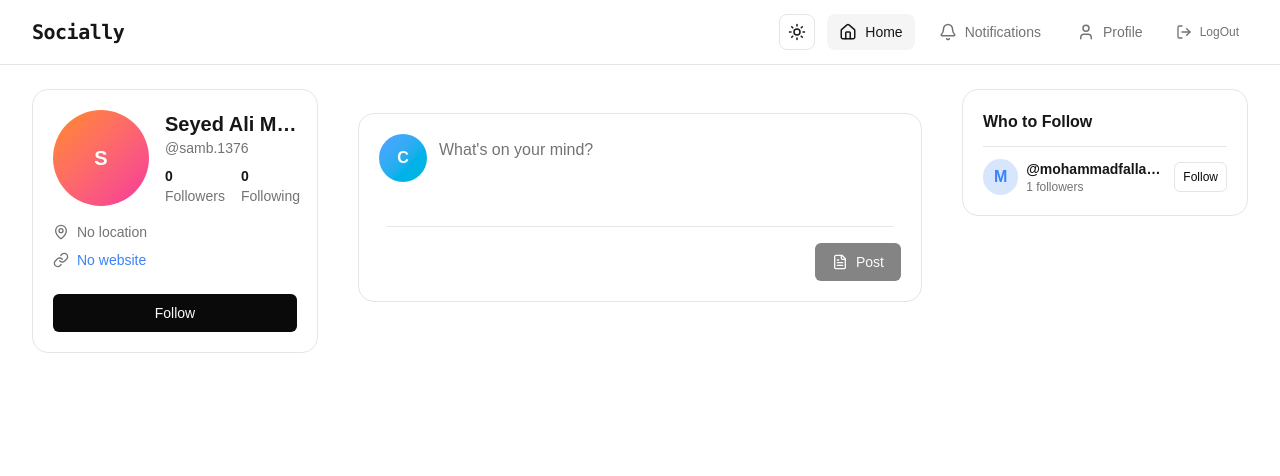
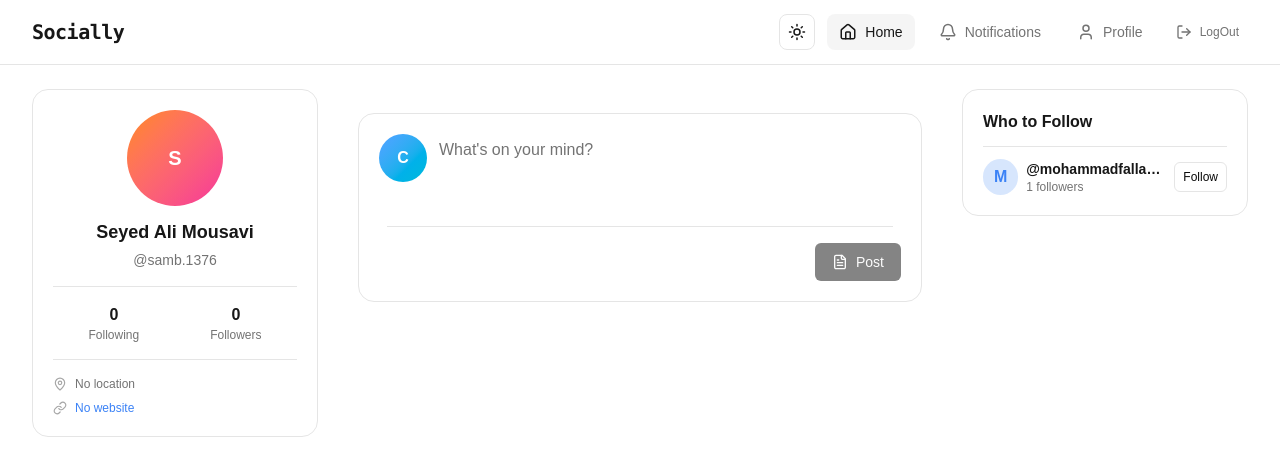
Before and after one commit to Five-o-One/Socially, a React (Vite) app: page / in a window 1280 px wide. Shown: the top 476 px of the page. Built offline with nearby package versions, Linux system fonts and the light colour scheme.

Commit message:
refactor(components): standardize AppTab and UserRow

```diff
--- a/src/components/AppTab/AppTab.tsx
+++ b/src/components/AppTab/AppTab.tsx
@@ -1,24 +1,59 @@
-export default function AppTab() {
+import AppIcon from "@/components/AppIcon/AppIcon";
+import type { NameIcon } from "@/types/AppIcon";
+
+export interface TabItem {
+  id: string;
+  label: string;
+  icon?: NameIcon;
+  count?: number;
+}
+
+interface AppTabProps {
+  tabs: TabItem[];
+  activeTab: string;
+  onChange: (tabId: string) => void;
+  className?: string;
+}
+
+export function AppTab({
+  tabs,
+  activeTab,
+  onChange,
+  className = "",
+}: AppTabProps) {
   return (
-    <div className="flex relative flex-wrap rounded-2xl bg-border p-1 shadow-sm text-sm font-bold gap-1">
-      <label className="flex-1 flex items-center justify-center cursor-pointer">
-        <input
-          type="radio"
-          name="radio"
-          defaultChecked
-          className="peer hidden"
-        />
-        <span className="w-full flex items-center justify-center rounded-lg py-2 text-text-secondary transition-all ease-in-out peer-checked:bg-card peer-checked:text-text peer-checked:shadow-sm">
-          Posts
-        </span>
-      </label>
-
-      <label className="flex-1 flex items-center justify-center cursor-pointer">
-        <input type="radio" name="radio" className="peer hidden" />
-        <span className="w-full flex items-center justify-center rounded-lg py-2 text-text-secondary transition-all ease-in-out peer-checked:bg-card peer-checked:text-text peer-checked:shadow-sm">
-          Likes
-        </span>
-      </label>
+    <div className={`flex w-full border-b border-border bg-card ${className}`}>
+      {tabs.map((tab) => {
+        const isActive = activeTab === tab.id;
+        return (
+          <button
+            key={tab.id}
+            type="button"
+            onClick={() => onChange(tab.id)}
+            className={`relative flex flex-1 items-center justify-center gap-2 py-3.5 text-sm font-semibold transition-colors ${
+              isActive ? "text-text" : "text-text-secondary hover:text-text"
+            }`}
+          >
+            {tab.icon && (
+              <AppIcon
+                nameIcon={tab.icon}
+                size={16}
+                isFilled={isActive && tab.icon === "Heart"}
+                className={isActive ? "text-text" : "text-text-secondary"}
+              />
+            )}
+            <span>{tab.label}</span>
+            {typeof tab.count === "number" && (
+              <span className="text-xs text-text-tertiary">({tab.count})</span>
+            )}
+            {isActive && (
+              <span className="absolute bottom-0 left-0 right-0 h-0.5 bg-text" />
+            )}
+          </button>
+        );
+      })}
     </div>
   );
 }
+
+export default AppTab;
--- a/src/components/UserInfo/UserRow.tsx
+++ b/src/components/UserInfo/UserRow.tsx
@@ -1,83 +1,65 @@
-/**
- * @component UserRow
- * @description Single row showing a suggested user to follow — avatar,
- * optional name, username, follower count, and a Follow button. Meant to
- * be repeated (e.g. via .map()) inside a "Who to Follow" list container,
- * which is not part of this component.
- *
- * @prop {string} avatarSrc - Profile image URL, passed to AppImage
- * @prop {string} [name] - Full display name (optional; falls back to
- *   username for the AppImage alt/placeholder letter when not provided)
- * @prop {string} username - Username shown below the name
- * @prop {number} followers - Number of followers this user has
- * @prop {() => void} onFollow - Called when the Follow button is clicked
- *
- * @example
- * <UserRow
- *   avatarSrc="/avatar.jpg"
- *   name="Farshad Hosseini"
- *   username="@f.e.h.farshad"
- *   followers={1}
- *   onFollow={() => followUser(userId)}
- * />
- *
- * @example
- * // name is optional — falls back to username
- * <UserRow
- *   avatarSrc=""
- *   username="@mohammadfallah.w"
- *   followers={1}
- *   onFollow={() => followUser(userId)}
- * />
- */
-
-// TODO: revisit after Kian updates AppButton/AppImage (see feedback sent to Kian).
-// - AppButton: "secondary" variant has no border and is nearly invisible on
-//   a white card (bg-btn-secondary-bg is white with no border). Figma shows
-//   a visible light-gray Follow button. Once Kian adds a proper variant
-//   (or fixes "secondary"), swap it in here.
-// - AppImage: placeholder color is hardcoded to bg-brand/text-brand (blue).
-//   Figma shows a purple-blue gradient avatar for users without a real
-//   photo. Once Kian adds per-user color support, remove any manual
-//   overrides here and rely on AppImage's default.
-
-import { AppButton } from "../AppButton";
-import { AppImage } from "../AppImage";
+import { useState } from "react";
+import { AppButton } from "@/components/AppButton";
+import { AppImage } from "@/components/AppImage";
 
 interface UserRowProps {
-  avatarSrc: string;
+  avatarSrc?: string | null;
   name?: string;
   username: string;
   followers: number;
-  onFollow: () => void;
+  onFollow?: () => void;
+  onUnfollow?: () => void;
+  isInitiallyFollowing?: boolean;
 }
 
-export default function UserRow({
+export function UserRow({
   avatarSrc,
   name,
   username,
   followers,
   onFollow,
+  onUnfollow,
+  isInitiallyFollowing = false,
 }: UserRowProps) {
+  const [isFollowing, setIsFollowing] = useState(isInitiallyFollowing);
+
+  const handleToggle = () => {
+    if (isFollowing) {
+      onUnfollow?.();
+    } else {
+      onFollow?.();
+    }
+    setIsFollowing(!isFollowing);
+  };
+
   return (
     <div className="flex items-center justify-between gap-3">
-      <div className="flex items-center gap-3 min-w-0">
+      <div className="flex items-center gap-2.5 min-w-0">
         <AppImage
-          src={avatarSrc}
-          alt={name ?? username}
+          src={avatarSrc || ""}
+          alt={name || username}
           variant="circle"
           size="md"
         />
         <div className="min-w-0">
-          {name && <p className="text-text font-medium truncate">{name}</p>}
-          <p className="text-text-secondary text-sm truncate">{username}</p>
-          <p className="text-text-tertiary text-sm">{followers} followers</p>
+          <p className="truncate text-sm font-semibold text-text">
+            {name || `@${username}`}
+          </p>
+          <p className="truncate text-xs text-text-secondary">
+            {followers} followers
+          </p>
         </div>
       </div>
 
-      <AppButton variant="secondary" size="sm" onClick={onFollow}>
-        Follow
+      <AppButton
+        variant={isFollowing ? "primary" : "secondary"}
+        size="sm"
+        onClick={handleToggle}
+      >
+        {isFollowing ? "Following" : "Follow"}
       </AppButton>
     </div>
   );
 }
+
+export default UserRow;
--- a/src/components/UserInfoCard/UserInfoCard.tsx
+++ b/src/components/UserInfoCard/UserInfoCard.tsx
@@ -1,100 +1,65 @@
-import { useState } from "react";
 import { AppCard } from "@/components/AppCard";
 import { AppImage } from "@/components/AppImage";
-import { AppButton } from "@/components/AppButton";
 import AppIcon from "@/components/AppIcon/AppIcon";
 
-interface UserInfoCardProps {
+interface UserSummaryProps {
   user: {
     imageURL?: string | null;
     username: string;
     name: string;
     followers: number;
     following: number;
-    isFollow?: boolean;
     location?: string | null;
     website?: string | null;
-    joinedDate?: string | null;
-    bio?: string | null;
   };
-  onFollow?: () => void;
-  onUnfollow?: () => void;
   className?: string;
 }
 
-export function UserInfoCard({
-  user,
-  onFollow,
-  onUnfollow,
-  className = "",
-}: UserInfoCardProps) {
-  const [isFollowing, setIsFollowing] = useState(Boolean(user.isFollow));
-  const [followersCount, setFollowersCount] = useState(user.followers);
-
-  const handleFollowToggle = () => {
-    if (isFollowing) {
-      setFollowersCount((prev) => Math.max(0, prev - 1));
-      onUnfollow?.();
-    } else {
-      setFollowersCount((prev) => prev + 1);
-      onFollow?.();
-    }
-    setIsFollowing(!isFollowing);
-  };
-
+export function UserInfoCard({ user, className = "" }: UserSummaryProps) {
   return (
     <AppCard className={className}>
-      <div className="space-y-4">
-        {/* Header: Avatar and Name */}
-        <div className="flex items-start gap-4">
+      <div className="flex flex-col items-center gap-1 text-center">
         <AppImage
           src={user.imageURL || ""}
           alt={user.name || user.username}
           variant="circle"
           size="xl"
         />
-          <div className="flex-1 min-w-0">
-            <h3 className="text-xl font-bold text-text truncate">
+        <h3 className="mt-2 text-lg font-bold text-text truncate max-w-full">
           {user.name}
         </h3>
-            <p className="text-text-secondary text-sm">@{user.username}</p>
-            <div className="flex items-center gap-4 mt-2 text-sm">
-              <span className="text-text-secondary">
-                <strong className="text-text">{followersCount}</strong>{" "}
-                Followers
+        <p className="text-sm text-text-secondary truncate max-w-full">
+          @{user.username}
+        </p>
+      </div>
+
+      <div className="mt-4 flex items-center justify-around border-t border-border pt-4">
+        <div className="flex flex-col items-center">
+          <span className="text-base font-bold text-text">
+            {user.following}
           </span>
-              <span className="text-text-secondary">
-                <strong className="text-text">{user.following}</strong>{" "}
-                Following
+          <span className="text-xs text-text-secondary">Following</span>
+        </div>
+        <div className="flex flex-col items-center">
+          <span className="text-base font-bold text-text">
+            {user.followers}
           </span>
-            </div>
+          <span className="text-xs text-text-secondary">Followers</span>
         </div>
       </div>
 
-        {/* Bio */}
-        {user.bio && (
-          <p className="text-text text-sm leading-relaxed">{user.bio}</p>
-        )}
-
-        {/* Info Rows */}
-        <div className="space-y-2 text-sm text-text-secondary">
-          {user.location && (
+      <div className="mt-4 space-y-2 border-t border-border pt-4 text-xs text-text-secondary">
         <div className="flex items-center gap-2">
           <AppIcon
             nameIcon="Location"
-                size={16}
-                className="text-text-secondary"
+            size={14}
+            className="text-text-tertiary"
           />
-              <span>{user.location}</span>
+          <span>{user.location || "No location"}</span>
         </div>
-          )}
-          {user.website && (
         <div className="flex items-center gap-2">
-              <AppIcon
-                nameIcon="Link"
-                size={16}
-                className="text-text-secondary"
-              />
+          <AppIcon nameIcon="Link" size={14} className="text-text-tertiary" />
+          {user.website ? (
             <a
               href={
                 user.website.startsWith("http")
@@ -103,33 +68,13 @@ export function UserInfoCard({
               }
               target="_blank"
               rel="noopener noreferrer"
-                className="text-brand hover:underline truncate"
+              className="truncate text-brand hover:underline"
             >
               {user.website.replace(/^https?:\/\//, "")}
             </a>
-            </div>
+          ) : (
+            <span>No website</span>
           )}
-          {user.joinedDate && (
-            <div className="flex items-center gap-2">
-              <AppIcon
-                nameIcon="Calendar"
-                size={16}
-                className="text-text-secondary"
-              />
-              <span>Joined {user.joinedDate}</span>
-            </div>
-          )}
-        </div>
-
-        {/* Action Button */}
-        <div className="pt-2">
-          <AppButton
-            variant={isFollowing ? "secondary" : "primary"}
-            fullWidth
-            onClick={handleFollowToggle}
-          >
-            {isFollowing ? "Unfollow" : "Follow"}
-          </AppButton>
         </div>
       </div>
     </AppCard>
```
Lines whose indentation alone changed are shown as unchanged.
